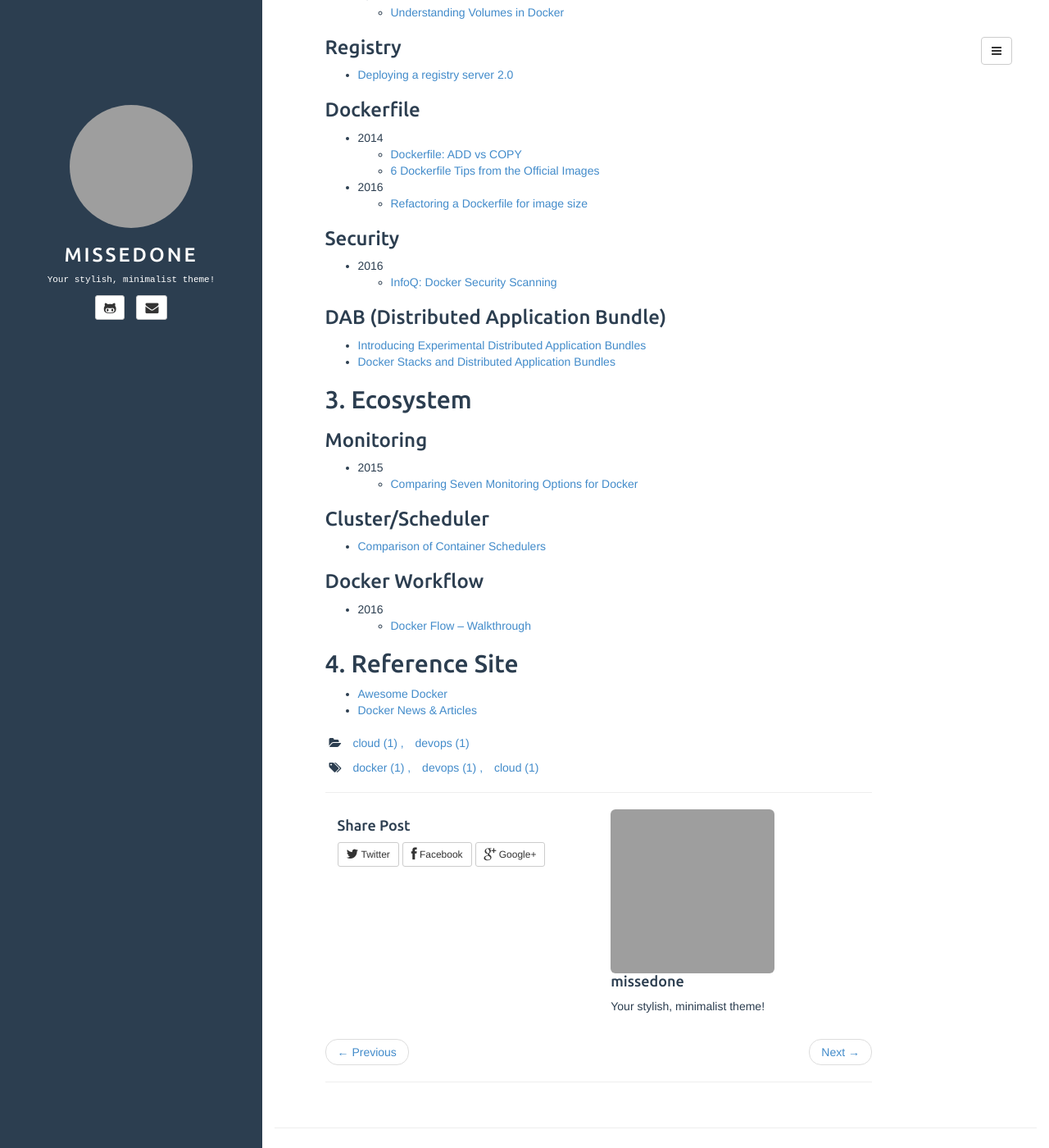
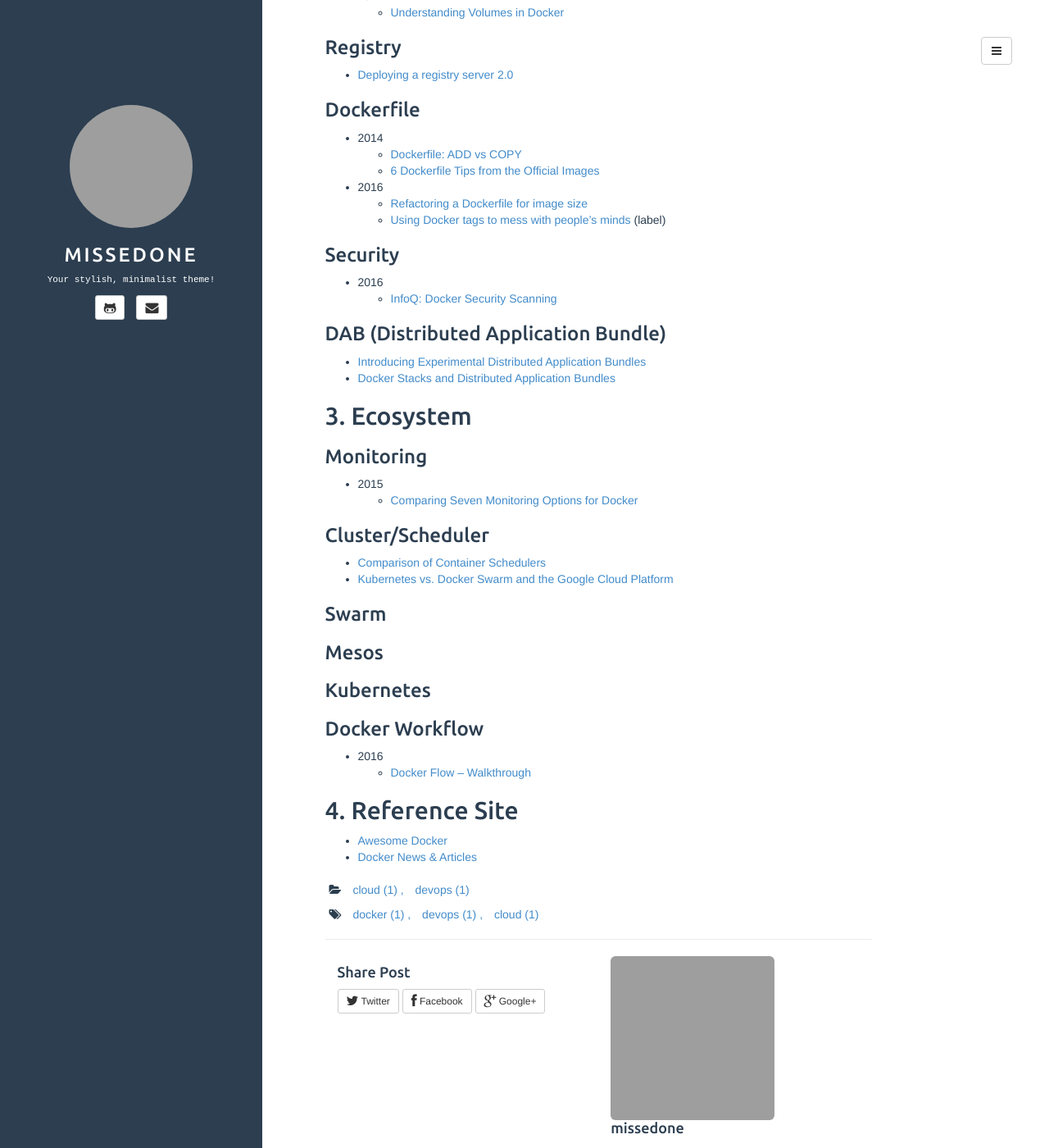
Before and after one commit to missedone/missedone.github.io, a Jekyll site: the page built from _posts/2016-06-03-Docker-References.md, in a window 1280 px wide and 1400 px high, scrolled down 567 px. Shown: the whole window at 82% size. Built offline with Jekyll 4.4.1, drawn with Linux system fonts in a browser that asks for light colours; grey boxes are pictures that could not be loaded.

Commit message:
add some docker tip articles

```diff
--- a/_posts/2016-06-03-Docker-References.md
+++ b/_posts/2016-06-03-Docker-References.md
@@ -39,6 +39,7 @@ description: the collection of Docker relate articles.
   * [6 Dockerfile Tips from the Official Images](http://container-solutions.com/6-dockerfile-tips-official-images/)
 * 2016
   * [Refactoring a Dockerfile for image size](https://blog.replicated.com/2016/02/05/refactoring-a-dockerfile-for-image-size/)
+  * [Using Docker tags to mess with people’s minds](https://medium.com/microscaling-systems/using-docker-tags-to-mess-with-peoples-minds-367bb2c93bd0#.xvfrqjnoe) (label)
 
 ### Security
 
@@ -60,6 +61,13 @@ description: the collection of Docker relate articles.
 ### Cluster/Scheduler
 
 * [Comparison of Container Schedulers](https://medium.com/@ArmandGrillet/comparison-of-container-schedulers-c427f4f7421#.i4va7u49v)
+* [Kubernetes vs. Docker Swarm and the Google Cloud Platform](https://dzone.com/articles/kubernetes-and-google-cloud-platform)
+
+### Swarm
+
+### Mesos
+
+### Kubernetes
 
 ### Docker Workflow
 
```
